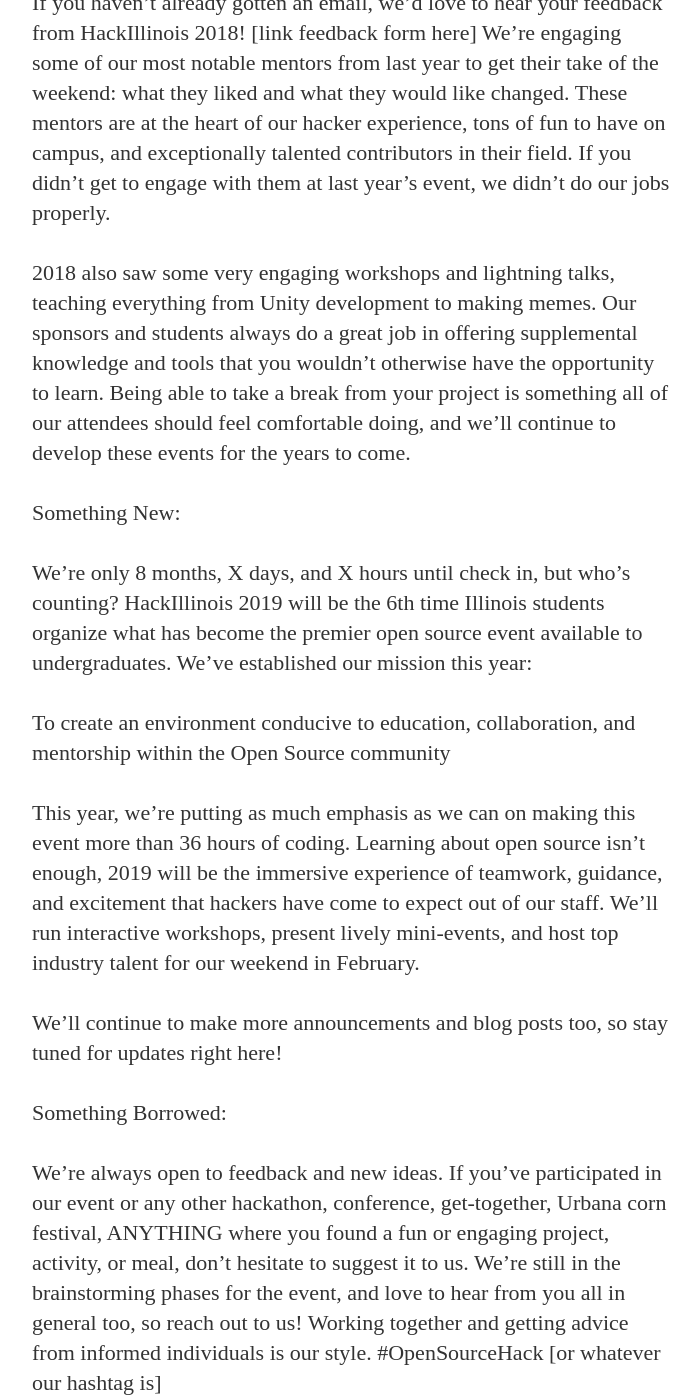
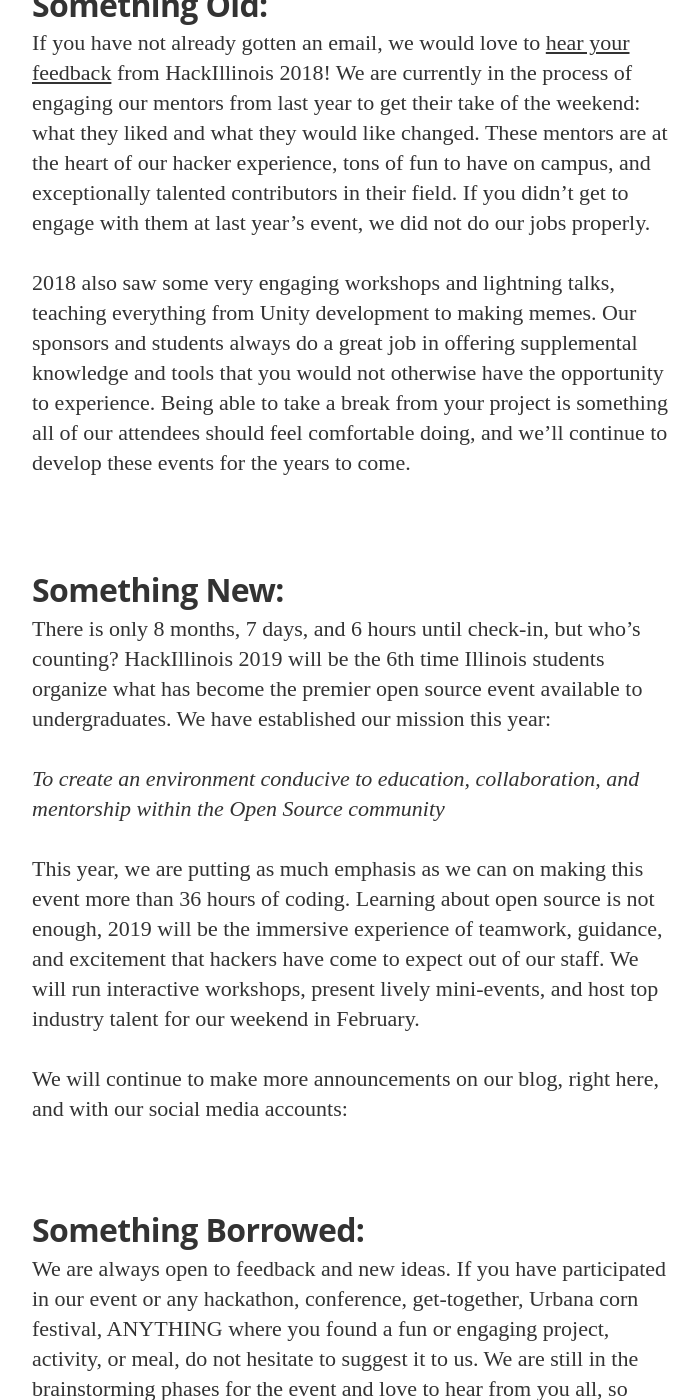
Before and after one commit to HackIllinois/blog, a Jekyll site: the page built from _posts/2018-06-13-hackillinois-2019-mission.markdown, in a window 1280 px wide and 1400 px high, scrolled down 579 px. Shown: the whole window, without its empty margins (288-988 px from the left). Built offline with Jekyll 4.4.1, drawn with Linux system fonts in a browser that asks for light colours; nearby versions of some CDN libraries; some web fonts are replaced; our own code applies the rules of GitHub Pages for plain Markdown files; some of the changed text lies outside the part shown.

Commit message:
updates and trying to abide by the header and markdown style stuff... a little lost on this

```diff
--- a/_posts/2018-06-13-hackillinois-2019-mission.markdown
+++ b/_posts/2018-06-13-hackillinois-2019-mission.markdown
@@ -1,40 +1,40 @@
-Something old, something new...
+---
+layout: post
+title: "Something old, something new..."
+date: 2018-06-14 10:00:00
+categories: recap, preview
+tags: HackIllinois2018,
+author: Kyle Begovich
+---
+
+Even though it is only June, our HackIllinois Summer team is already well underway in planning the event for next February! We have been exploring tons of new possibilities for what the future of our yearly gathering will look like, and fine-tuning the things that did not go as well last year.
 
 
-Even though it’s only June, our HackIllinois Summer team is already well under way in planning the event for next February! We’ve been exploring tons of new possibilities for what the future of our yearly gathering will look like, and fine tuning the things that didn’t go as well last year.
+# Something Old:
+
+If you have not already gotten an email, we would love to [hear your feedback](link feedback form here) from HackIllinois 2018! We are currently in the process of engaging our mentors from last year to get their take of the weekend: what they liked and what they would like changed. These mentors are at the heart of our hacker experience, tons of fun to have on campus, and exceptionally talented contributors in their field. If you didn’t get to engage with them at last year’s event, we did not do our jobs properly.
+
+2018 also saw some very engaging workshops and lightning talks, teaching everything from Unity development to making memes. Our sponsors and students always do a great job in offering supplemental knowledge and tools that you would not otherwise have the opportunity to experience. Being able to take a break from your project is something all of our attendees should feel comfortable doing, and we’ll continue to develop these events for the years to come.
 
 
-Something Old:
+# Something New:
 
-If you haven’t already gotten an email, we’d love to hear your feedback from HackIllinois 2018! [link feedback form here] We’re engaging some of our most notable mentors from last year to get their take of the weekend: what they liked and what they would like changed. These mentors are at the heart of our hacker experience, tons of fun to have on campus, and exceptionally talented contributors in their field. If you didn’t get to engage with them at last year’s event, we didn’t do our jobs properly.
+There is only 8 months, 7 days, and 6 hours until check-in, but who’s counting? HackIllinois 2019 will be the 6th time Illinois students organize what has become the premier open source event available to undergraduates. We have established our mission this year:
 
-2018 also saw some very engaging workshops and lightning talks, teaching everything from Unity development to making memes. Our sponsors and students always do a great job in offering supplemental knowledge and tools that you wouldn’t otherwise have the opportunity to learn. Being able to take a break from your project is something all of our attendees should feel comfortable doing, and we’ll continue to develop these events for the years to come.
+_To create an environment conducive to education, collaboration, and mentorship within the Open Source community_
+
+This year, we are putting as much emphasis as we can on making this event more than 36 hours of coding. Learning about open source is not enough, 2019 will be the immersive experience of teamwork, guidance, and excitement that hackers have come to expect out of our staff. We will run interactive workshops, present lively mini-events, and host top industry talent for our weekend in February.
+
+We will continue to make more announcements on our blog, right here, and with our social media accounts:
 
 
-Something New:
+## Something Borrowed:
 
-We’re only 8 months, X days, and X hours until check in, but who’s counting? HackIllinois 2019 will be the 6th time Illinois students organize what has become the premier open source event available to undergraduates. We’ve established our mission this year:
-
-To create an environment conducive to education, collaboration, and mentorship within the Open Source community
-
-This year, we’re putting as much emphasis as we can on making this event more than 36 hours of coding. Learning about open source isn’t enough, 2019 will be the immersive experience of teamwork, guidance, and excitement that hackers have come to expect out of our staff. We’ll run interactive workshops, present lively mini-events, and host top industry talent for our weekend in February.
-
-We’ll continue to make more announcements and blog posts too, so stay tuned for updates right here!
-
-
-Something Borrowed:
-
-We’re always open to feedback and new ideas. If you’ve participated in our event or any other hackathon, conference, get-together, Urbana corn festival, ANYTHING where you found a fun or engaging project, activity, or meal, don’t hesitate to suggest it to us. We’re still in the brainstorming phases for the event, and love to hear from you all in general too, so reach out to us! Working together and getting advice from informed individuals is our style. #OpenSourceHack [or whatever our hashtag is]
+We are always open to feedback and new ideas. If you have participated in our event or any hackathon, conference, get-together, Urbana corn festival, ANYTHING where you found a fun or engaging project, activity, or meal, do not hesitate to suggest it to us. We are still in the brainstorming phases for the event and love to hear from you all, so reach out to us! Working together and getting advice from informed individuals is our style. #(OUR HASHTAG HERE)
 
 Let us know on contact@hackillinois.org if you have suggestions, feedback, or just want to share your experiences with us, we’re always happy to hear from you!
 
 
-Something Blue:
+## Something Blue:
 
 Our team is currently hard at work incorporating blue into HackIllinois 2019.
-
-
-
-
-Kyle Begovich,
-Director of Hacker Experience
```
